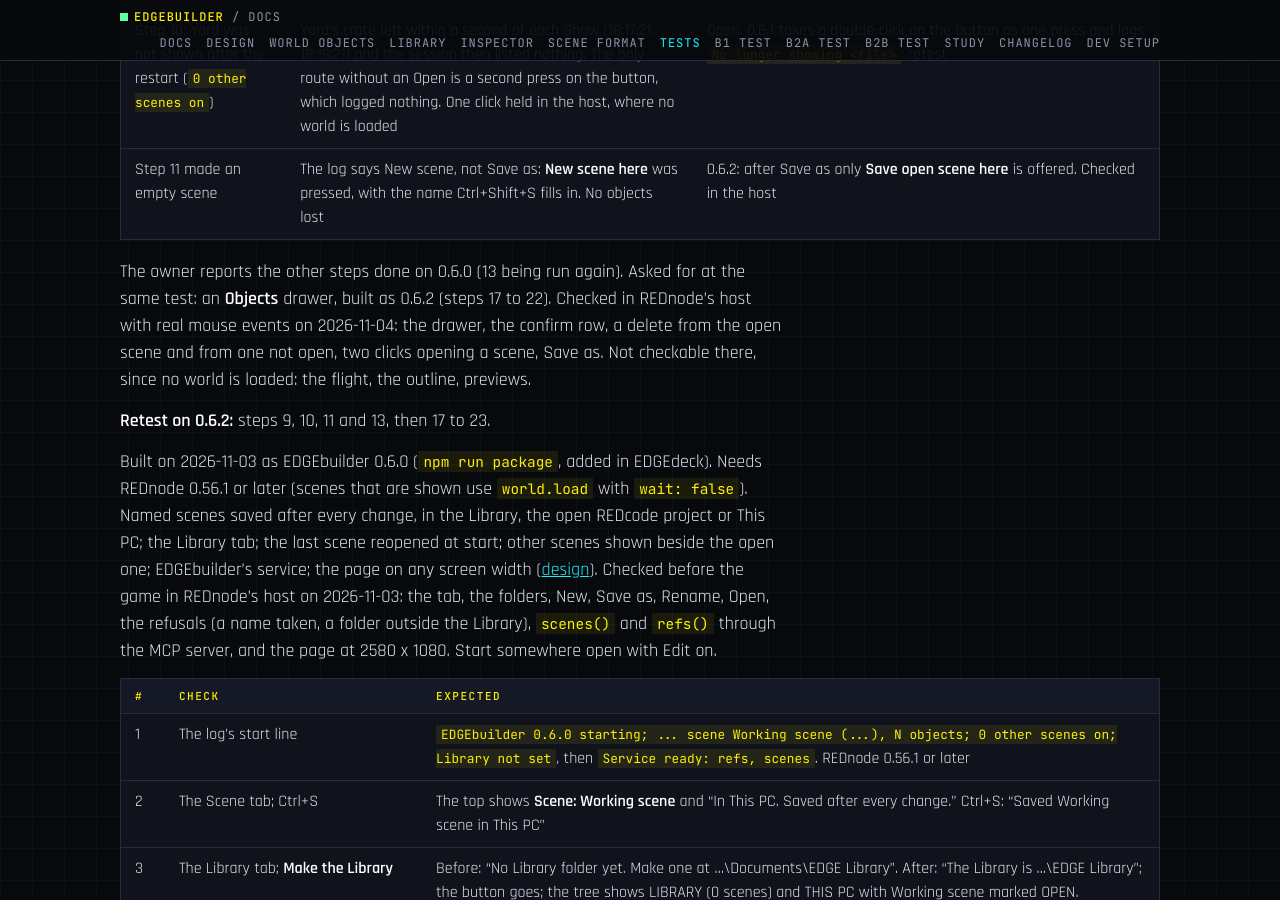
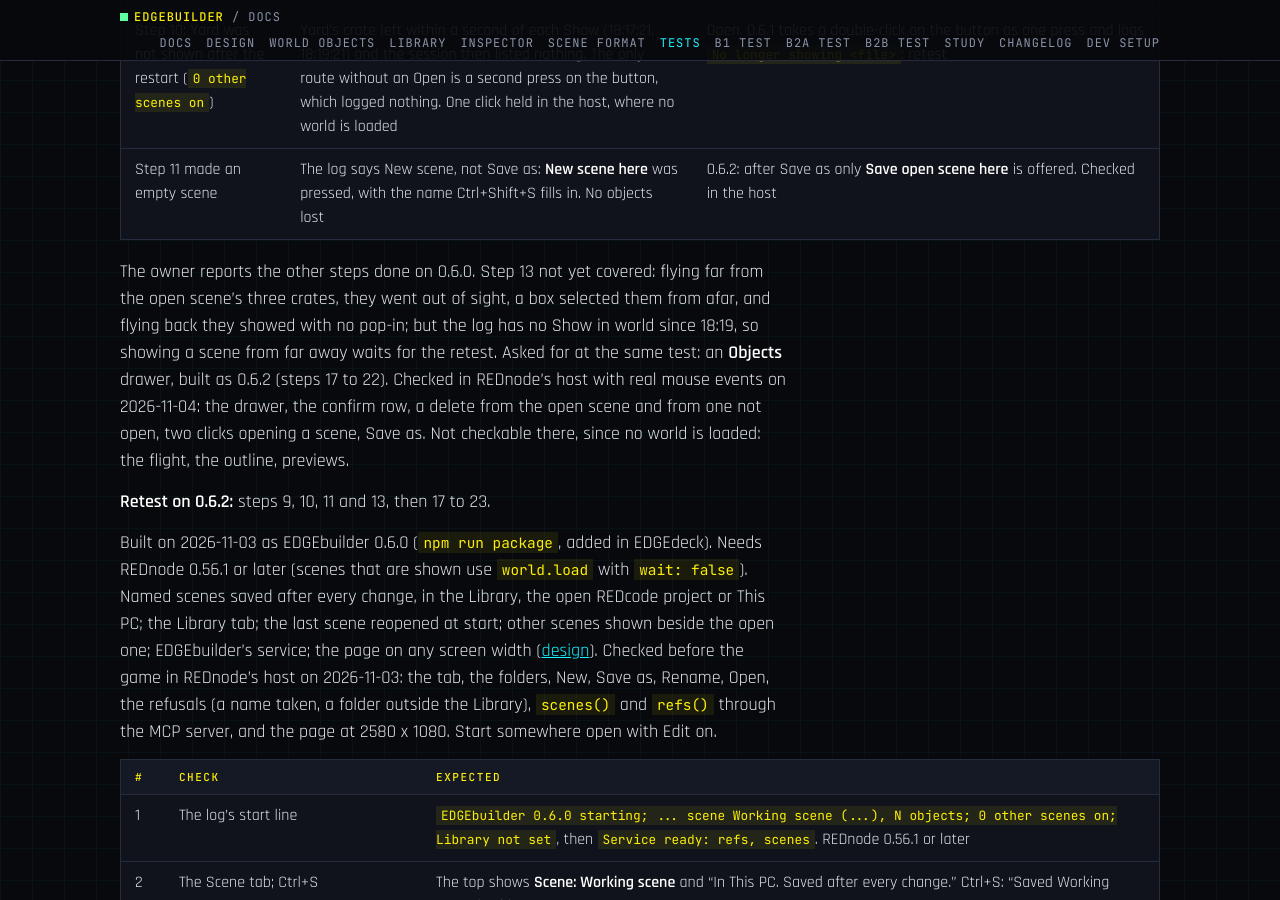
Before and after one commit to Edgemodders/EDGEbuilder, a Jekyll site: the page built from docs/testing.md, in a window 1280 px wide and 900 px high, scrolled down 16048 px. Built offline with Jekyll 4.4.1, drawn with Linux system fonts in a browser that asks for light colours.

Commit message:
Tests: what the step 13 run covered
Co-Authored-By: Claude Opus 5.5 <noreply@anthropic.com>

```diff
--- a/docs/testing.md
+++ b/docs/testing.md
@@ -325,7 +325,7 @@ streaming:
 | Step 10: Yard was not shown after the restart (`0 other scenes on`) | Yard's crate left within a second of each Show (18:17:21, 18:19:21) and the session then listed nothing. The only route without an Open is a second press on the button, which logged nothing. One click held in the host, where no world is loaded | Open. 0.6.1 takes a double-click on the button as one press and logs `No longer showing <file>`: retest |
 | Step 11 made an empty scene | The log says New scene, not Save as: **New scene here** was pressed, with the name Ctrl+Shift+S fills in. No objects lost | 0.6.2: after Save as only **Save open scene here** is offered. Checked in the host |
 
-The owner reports the other steps done on 0.6.0 (13 being run again). Asked for at the same test: an **Objects** drawer, built as 0.6.2 (steps 17 to 22). Checked in REDnode's host with real mouse events on 2026-11-04: the drawer, the confirm row, a delete from the open scene and from one not open, two clicks opening a scene, Save as. Not checkable there, since no world is loaded: the flight, the outline, previews.
+The owner reports the other steps done on 0.6.0. Step 13 not yet covered: flying far from the open scene's three crates, they went out of sight, a box selected them from afar, and flying back they showed with no pop-in; but the log has no Show in world since 18:19, so showing a scene from far away waits for the retest. Asked for at the same test: an **Objects** drawer, built as 0.6.2 (steps 17 to 22). Checked in REDnode's host with real mouse events on 2026-11-04: the drawer, the confirm row, a delete from the open scene and from one not open, two clicks opening a scene, Save as. Not checkable there, since no world is loaded: the flight, the outline, previews.
 
 **Retest on 0.6.2:** steps 9, 10, 11 and 13, then 17 to 23.
 
```
